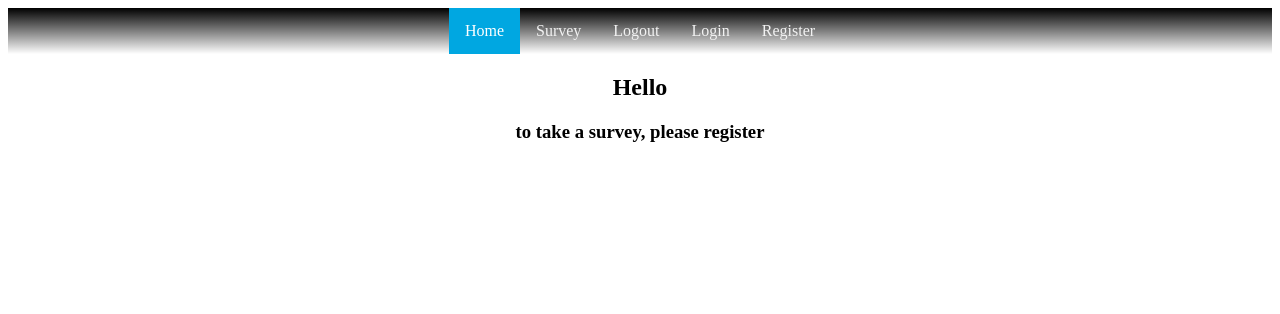
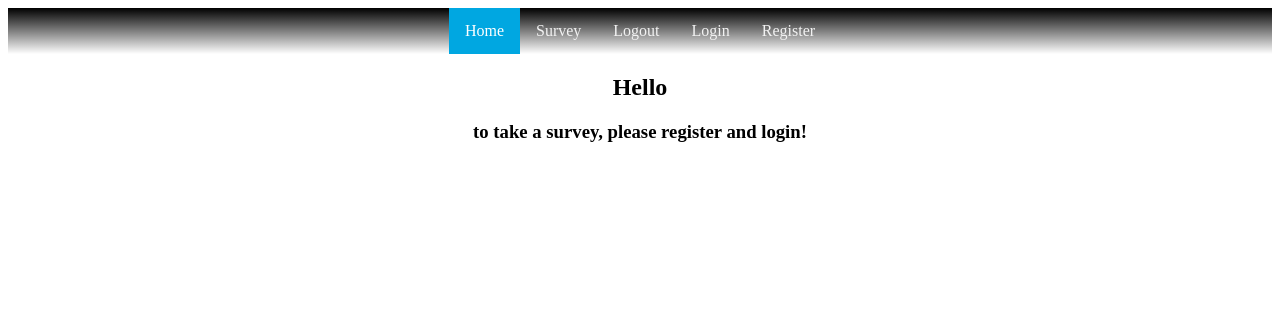
Before and after one commit to DenisB7/story, a Django app: page / in a window 1280 px wide. Shown: the top 314 px of the page. Run offline with Django 4.2, Linux system fonts and the light colour scheme.

Commit message:
Fix text

```diff
--- a/templates/app_main/main.html
+++ b/templates/app_main/main.html
@@ -8,7 +8,7 @@
     <div>
         <h2>Hello {{ username }}</h2>
         {% if not username %}
-        <h3>to take a survey, please register</h3>
+        <h3>to take a survey, please register and login!</h3>
         {% else %}
         <h3>Hooray, you can take a <a href="{% url 'app_main:survey' %}">survey</a>!</h3>
         {% endif %}
```
